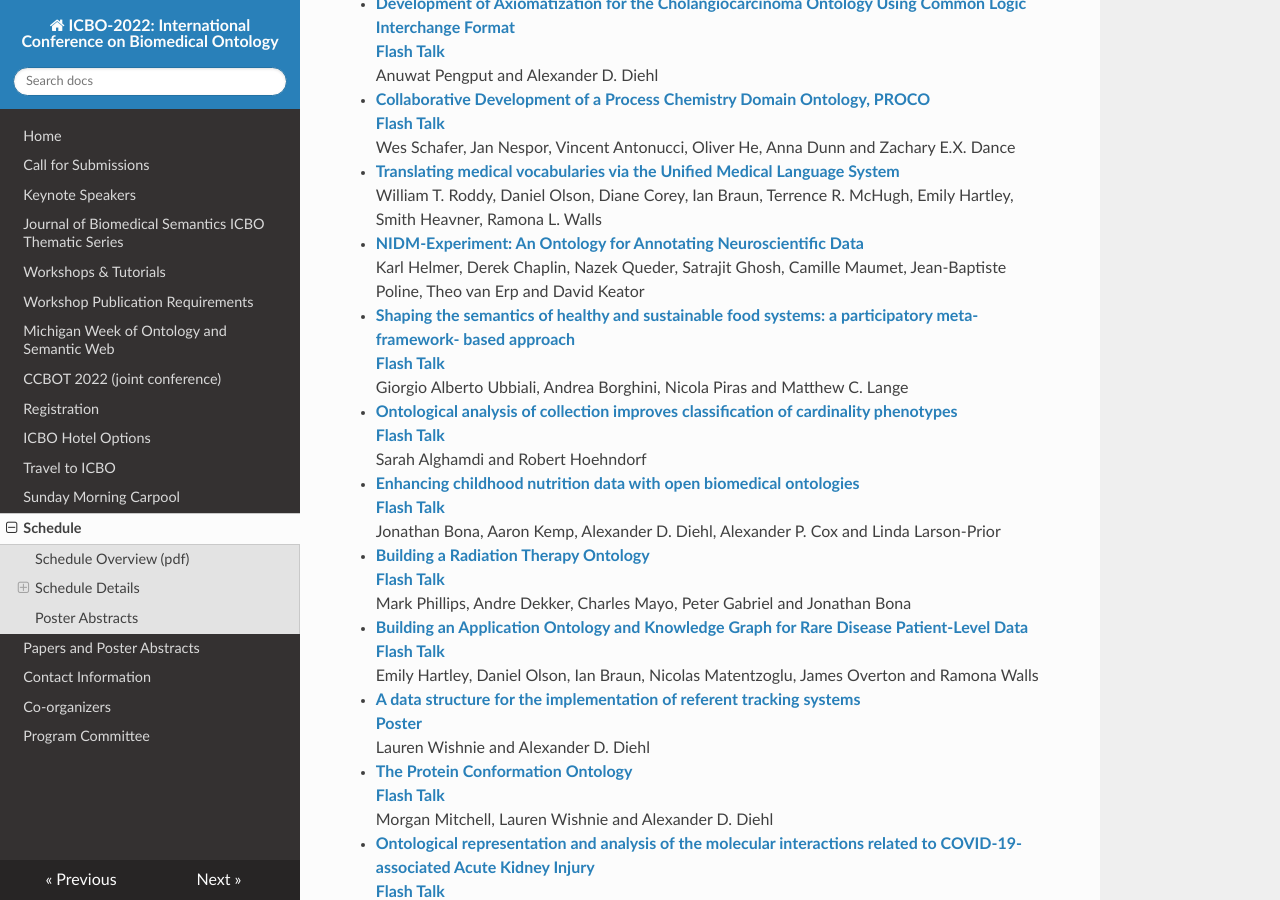
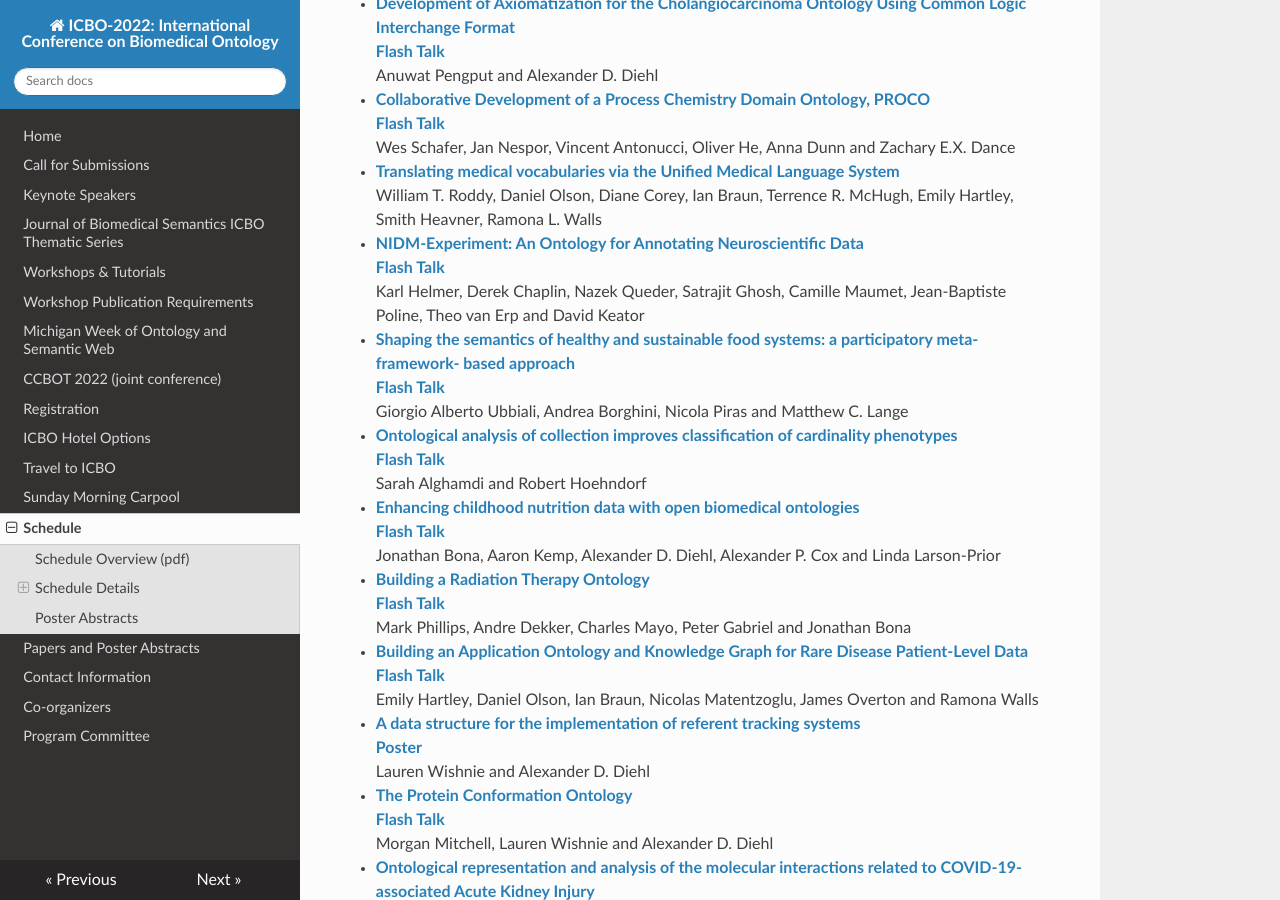
Before and after one commit to johnbeve/BFO-Organization, an MkDocs documentation site: the page built from docs/icbo-schedule.md, in a window 1280 px wide and 900 px high, scrolled down 5921 px. Built offline with MkDocs 1.6.1, drawn with Linux system fonts in a browser that asks for light colours; nearby versions of some CDN libraries.

Commit message:
update schedule

```diff
--- a/docs/icbo-schedule.md
+++ b/docs/icbo-schedule.md
@@ -250,6 +250,7 @@ _The Importance of Ontologies to Connect Data, Enhance Software, and Create a Da
 - **[Translating medical vocabularies via the Unified Medical Language System](papers/ICBO-2022_paper_9978.pdf)**
   William T. Roddy, Daniel Olson, Diane Corey, Ian Braun, Terrence R. McHugh, Emily Hartley, Smith Heavner, Ramona L. Walls
 - **[NIDM-Experiment: An Ontology for Annotating Neuroscientific Data](papers/ICBO-2022_paper_8589.pdf)**
+  **[Flash Talk](flash-talks/Helmer_NIDM-E_ICBO_2022.pdf)**
   Karl Helmer, Derek Chaplin, Nazek Queder, Satrajit Ghosh, Camille Maumet, Jean-Baptiste Poline, Theo van Erp and David Keator
 - **[Shaping the semantics of healthy and sustainable food systems: a participatory meta-framework- based approach](papers/ICBO-2022_paper_3300.pdf)**
   **[Flash Talk](flash-talks/semantics_of_healthy_and_sustainable_food_systems.pdf)**
```
Also changed, not shown: 1 other file.
